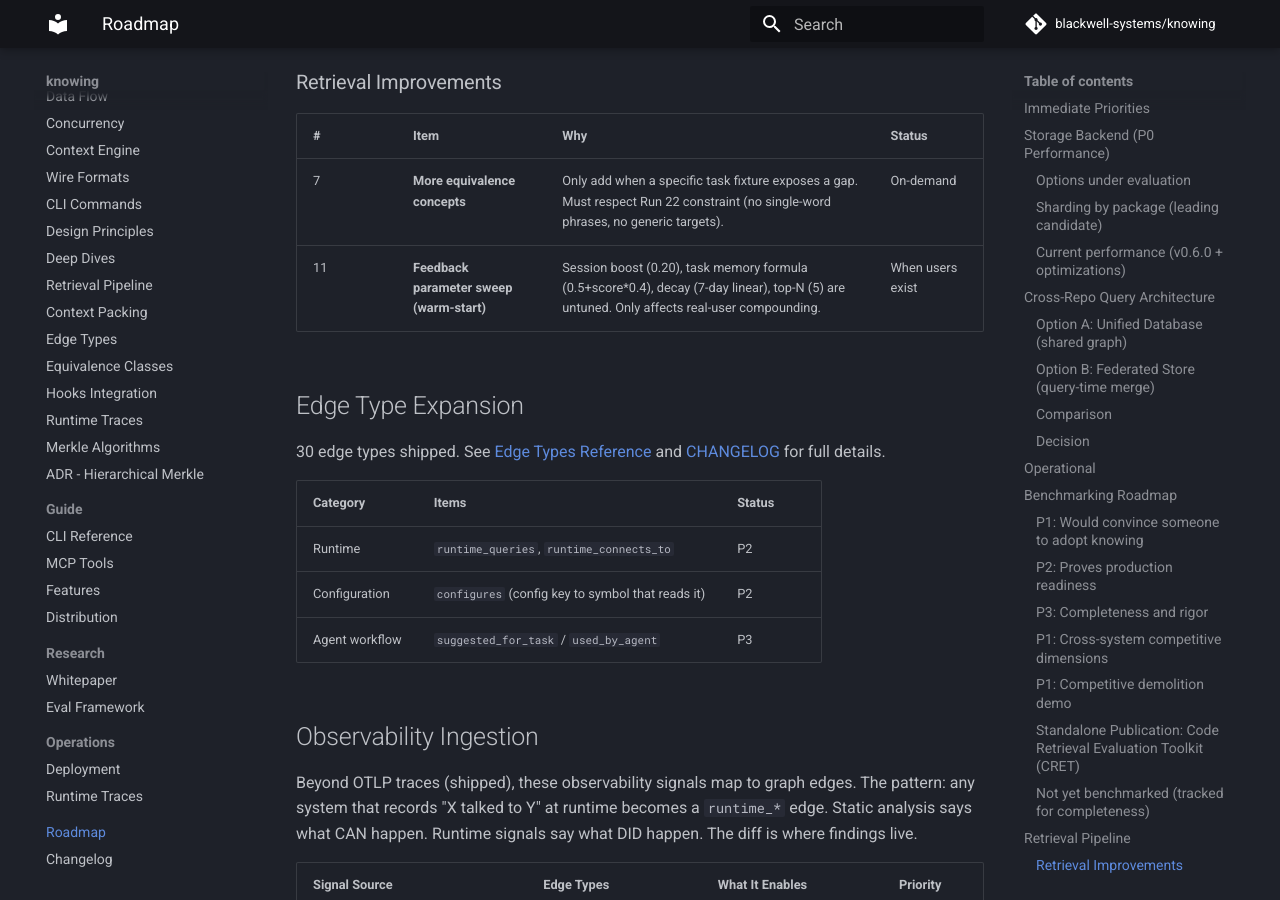
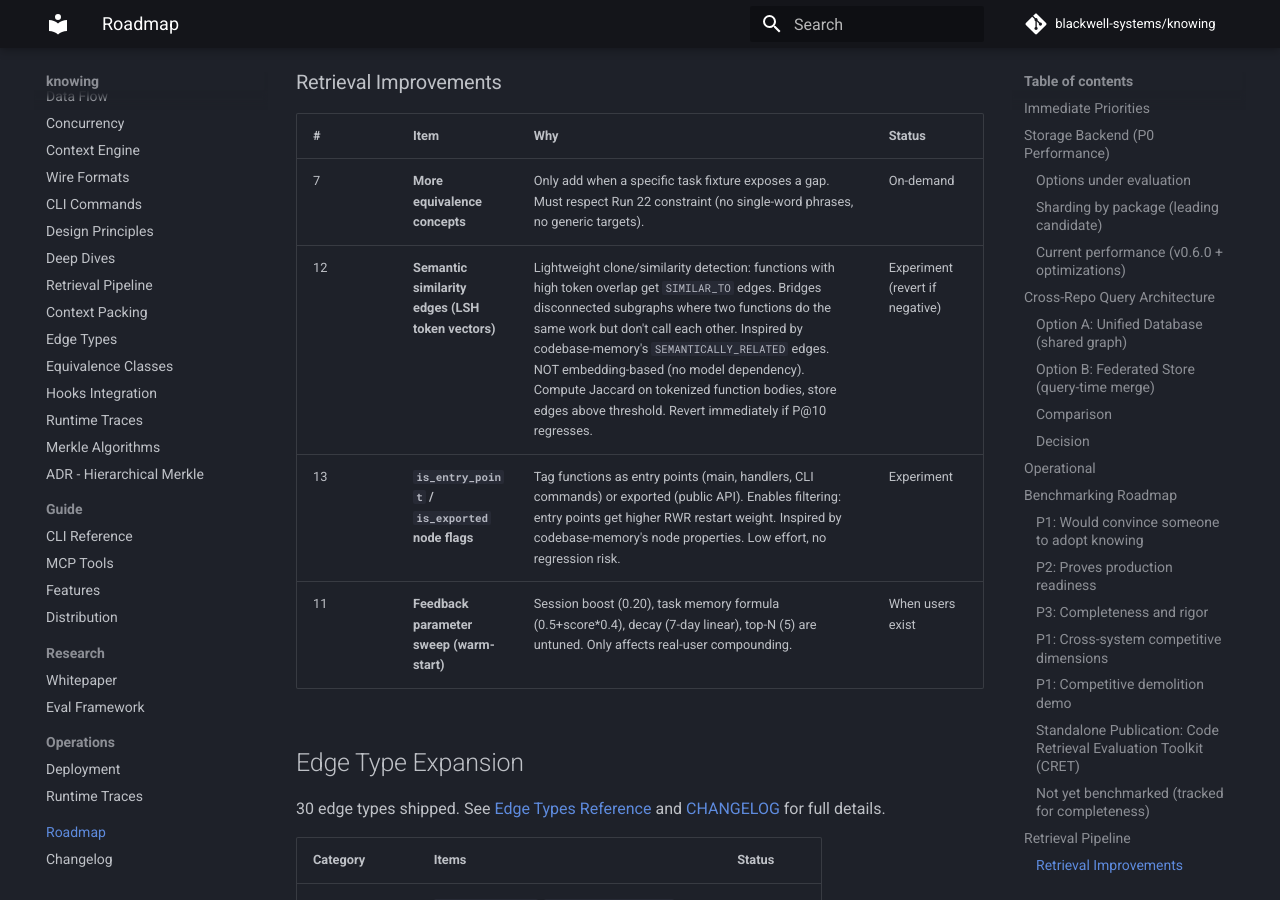
Before and after one commit to blackwell-systems/knowing, an MkDocs documentation site: the page built from docs/roadmap.md, in a window 1280 px wide and 900 px high, scrolled down 8211 px. Built offline with MkDocs 1.6.1 and Material for MkDocs 9.7.7, drawn with Linux system fonts in a browser that asks for light colours; comment, search, counter and statistics services are not loaded.

Commit message:
docs: add semantic similarity edges + entry-point flags to roadmap (inspired by codebase-memory)

```diff
--- a/docs/roadmap.md
+++ b/docs/roadmap.md
@@ -223,6 +223,8 @@ P@10=0.217 (Run 23), 1.63x vs codegraph, 4.5x vs Aider, 11.3x vs grep. Query lat
 | # | Item | Why | Status |
 |---|------|-----|--------|
 | 7 | **More equivalence concepts** | Only add when a specific task fixture exposes a gap. Must respect Run 22 constraint (no single-word phrases, no generic targets). | On-demand |
+| 12 | **Semantic similarity edges (LSH token vectors)** | Lightweight clone/similarity detection: functions with high token overlap get `SIMILAR_TO` edges. Bridges disconnected subgraphs where two functions do the same work but don't call each other. Inspired by codebase-memory's `SEMANTICALLY_RELATED` edges. NOT embedding-based (no model dependency). Compute Jaccard on tokenized function bodies, store edges above threshold. Revert immediately if P@10 regresses. | Experiment (revert if negative) |
+| 13 | **`is_entry_point` / `is_exported` node flags** | Tag functions as entry points (main, handlers, CLI commands) or exported (public API). Enables filtering: entry points get higher RWR restart weight. Inspired by codebase-memory's node properties. Low effort, no regression risk. | Experiment |
 | 11 | **Feedback parameter sweep (warm-start)** | Session boost (0.20), task memory formula (0.5+score*0.4), decay (7-day linear), top-N (5) are untuned. Only affects real-user compounding. | When users exist |
 
 ## Edge Type Expansion
```
